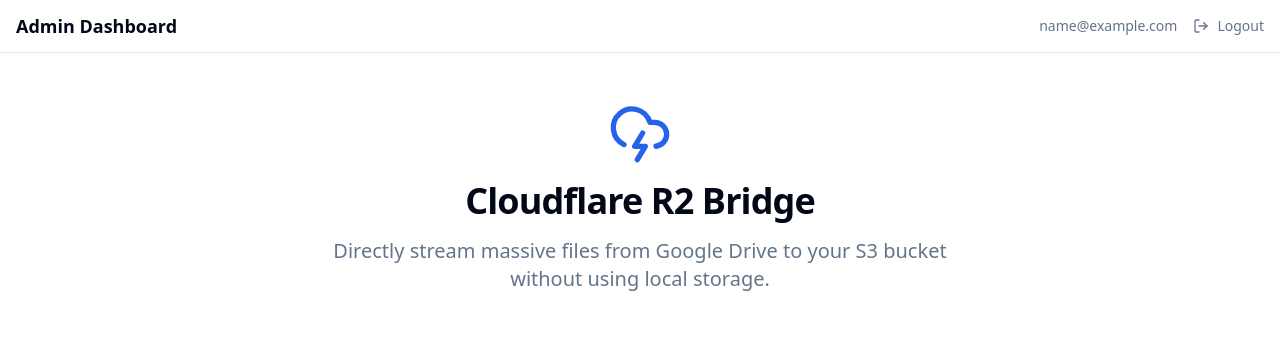
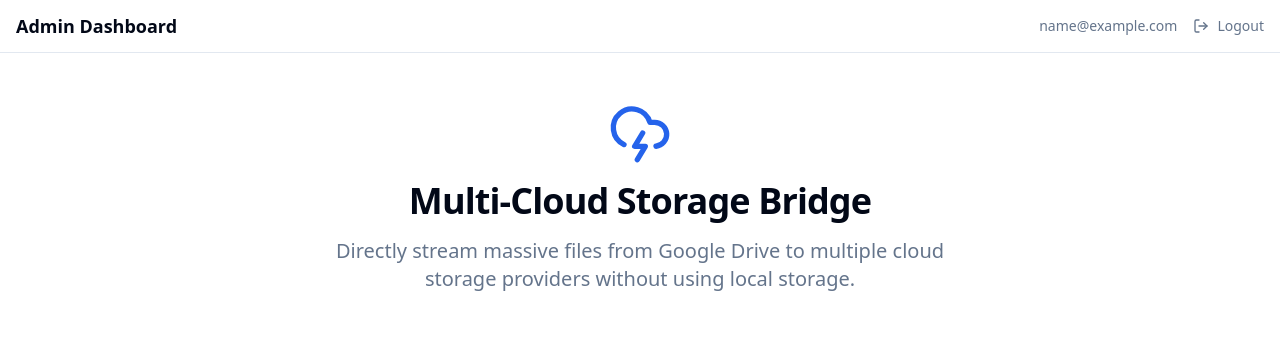
Before and after one commit to Asadullah246/file-upload-client, a React app: page /dashboard in a window 1280 px wide. Shown: the top 339 px of the page. Built offline with nearby package versions, Linux system fonts and the light colour scheme; no server answers; sample sign-in values are in the browser's storage; the HTML template or start-up script is replaced by a standard one.

Commit message:
updated content

```diff
--- a/src/pages/Dashboard.tsx
+++ b/src/pages/Dashboard.tsx
@@ -79,11 +79,11 @@
         <div className="text-center mb-12">
           <CloudLightning className="mx-auto h-16 w-16 text-primary mb-4" />
           <h1 className="text-4xl font-extrabold tracking-tight text-foreground">
-            Cloudflare R2 Bridge
+            Multi-Cloud Storage Bridge
           </h1>
           <p className="mt-3 max-w-2xl mx-auto text-xl text-muted-foreground sm:mt-4">
-            Directly stream massive files from Google Drive to your S3 bucket
-            without using local storage.
+            Directly stream massive files from Google Drive to multiple cloud
+            storage providers without using local storage.
           </p>
         </div>
 
```
